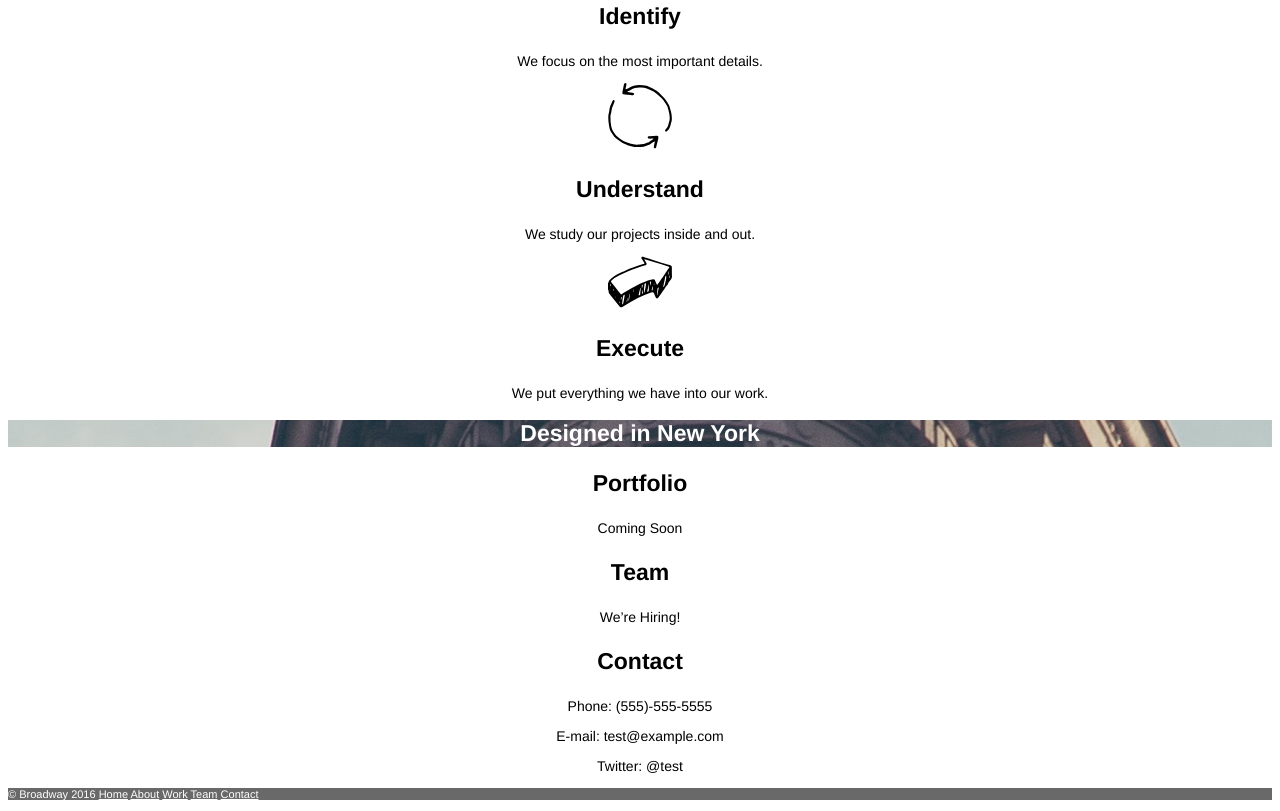
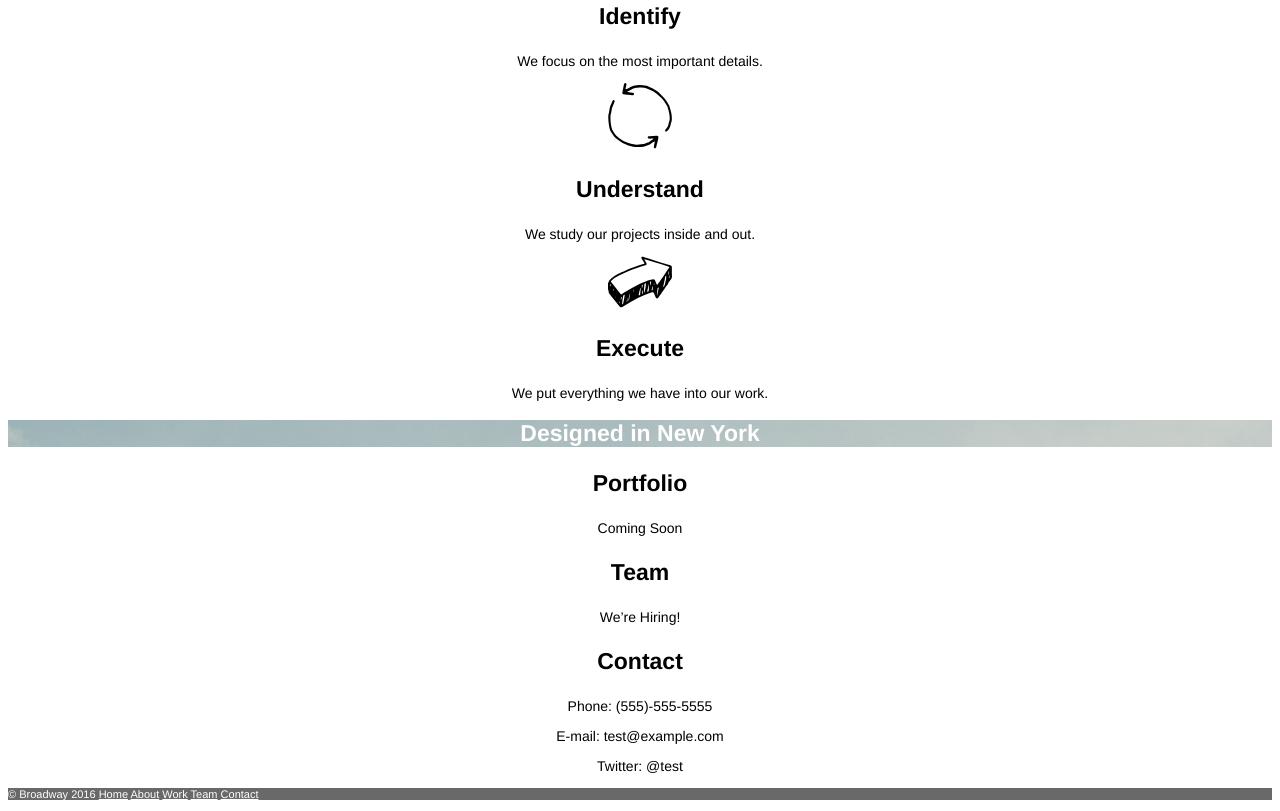
Before and after one commit to dariod/broadway, a plain HTML site: page index.html in a window 1280 px wide. Shown: the part 484-1295 px from the top of the page. Drawn offline with Linux system fonts and the light colour scheme.

```diff
--- a/resources/css/style_v2.css
+++ b/resources/css/style_v2.css
@@ -8,6 +8,7 @@ body {
 
 .header {
   background-image: url(../images/the-flatiron-building.jpg);
+  /*background-size: cover;*/
   background-position: 85%, 0%;
   background-color: gray;
   color: white;
@@ -39,7 +40,7 @@ p {
 
 .companyDetails h2 {
   background-image: url(../images/the-flatiron-building.jpg);
-  background-position: 85%, 0%;
+  background-size: cover;
   background-color: dimgray;
   color: white;
   font-size: 23px;
```
